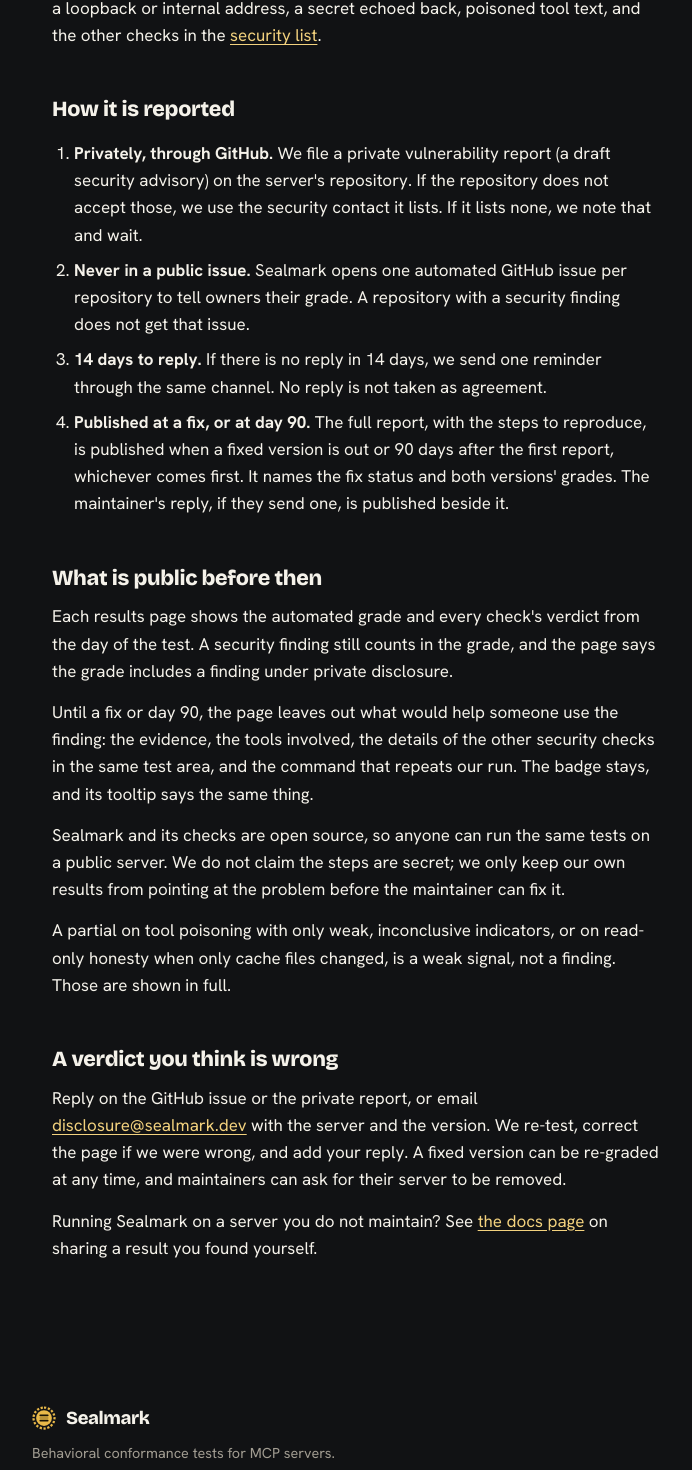
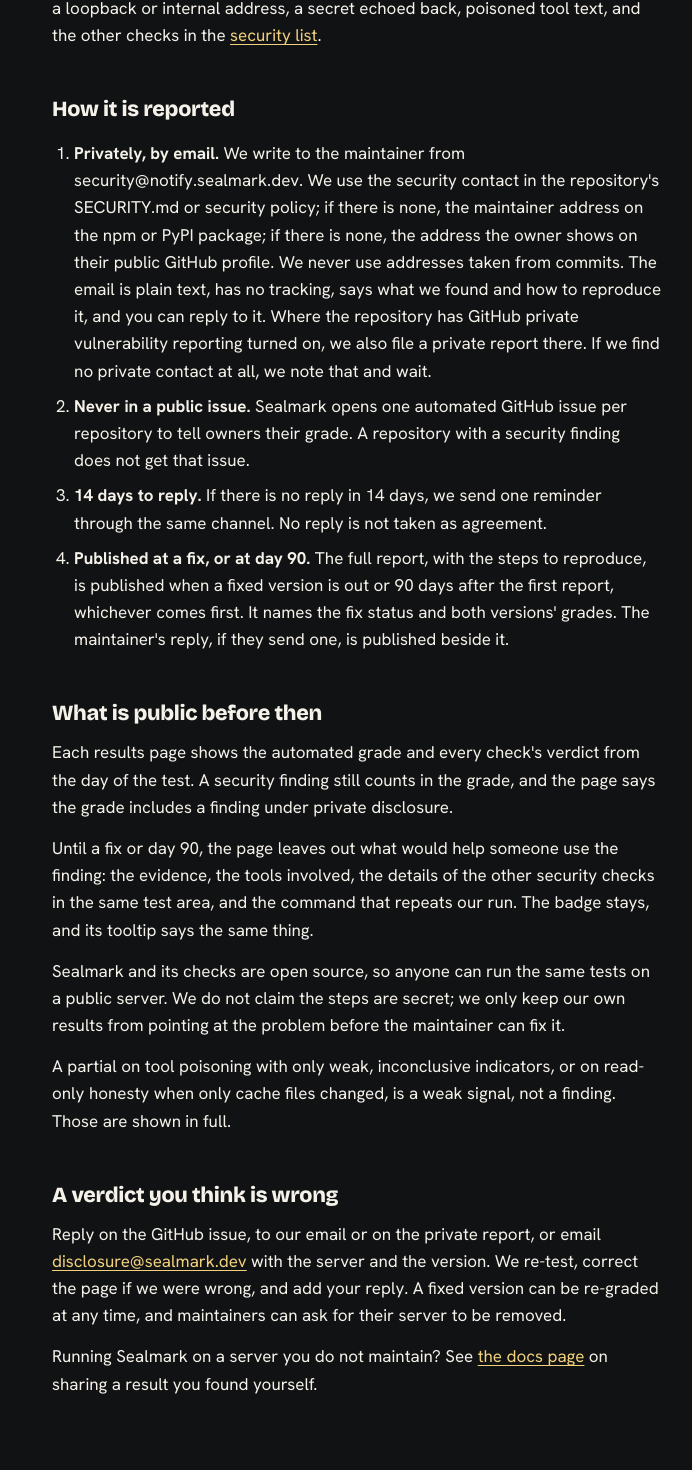
Before and after one commit to jordanallenlewis/sealmark-site, a Next.js app in the folder web/: page /disclosure in a window 1280 px wide. Shown: the part 395-1865 px from the top of the page, without its empty margins (88-780 px from the left). Built offline with nearby package versions, Linux system fonts and the light colour scheme; what skullet would draw is missing.

Commit message:
Disclosure page and docs: say the private notice goes by email (held until the first batch is approved)
Do not merge before the first email batch is approved: the page would promise email before it goes out.
Undo: revert this commit.

```diff
--- a/web/app/disclosure/page.tsx
+++ b/web/app/disclosure/page.tsx
@@ -25,7 +25,7 @@ export default function Page() {
 
         <h2 className={s.packhead}>How it is reported</h2>
         <ol>
-          <li><strong>Privately, through GitHub.</strong> We file a private vulnerability report (a draft security advisory) on the server&apos;s repository. If the repository does not accept those, we use the security contact it lists. If it lists none, we note that and wait.</li>
+          <li><strong>Privately, by email.</strong> We write to the maintainer from security@notify.sealmark.dev. We use the security contact in the repository&apos;s SECURITY.md or security policy; if there is none, the maintainer address on the npm or PyPI package; if there is none, the address the owner shows on their public GitHub profile. We never use addresses taken from commits. The email is plain text, has no tracking, says what we found and how to reproduce it, and you can reply to it. Where the repository has GitHub private vulnerability reporting turned on, we also file a private report there. If we find no private contact at all, we note that and wait.</li>
           <li><strong>Never in a public issue.</strong> Sealmark opens one automated GitHub issue per repository to tell owners their grade. A repository with a security finding does not get that issue.</li>
           <li><strong>14 days to reply.</strong> If there is no reply in 14 days, we send one reminder through the same channel. No reply is not taken as agreement.</li>
           <li><strong>Published at a fix, or at day 90.</strong> The full report, with the steps to reproduce, is published when a fixed version is out or 90 days after the first report, whichever comes first. It names the fix status and both versions&apos; grades. The maintainer&apos;s reply, if they send one, is published beside it.</li>
@@ -38,7 +38,7 @@ export default function Page() {
         <p>A partial on tool poisoning with only weak, inconclusive indicators, or on read-only honesty when only cache files changed, is a weak signal, not a finding. Those are shown in full.</p>
 
         <h2 className={s.packhead}>A verdict you think is wrong</h2>
-        <p>Reply on the GitHub issue or the private report, or email <a href="mailto:disclosure@sealmark.dev">disclosure@sealmark.dev</a> with the server and the version. We re-test, correct the page if we were wrong, and add your reply. A fixed version can be re-graded at any time, and maintainers can ask for their server to be removed.</p>
+        <p>Reply on the GitHub issue, to our email or on the private report, or email <a href="mailto:disclosure@sealmark.dev">disclosure@sealmark.dev</a> with the server and the version. We re-test, correct the page if we were wrong, and add your reply. A fixed version can be re-graded at any time, and maintainers can ask for their server to be removed.</p>
 
         <p>Running Sealmark on a server you do not maintain? See <Link href="/docs/disclosure/">the docs page</Link> on sharing a result you found yourself.</p>
       </main>
```
Also changed, not shown: 1 other file (tests, documents, lock files or other folders).
